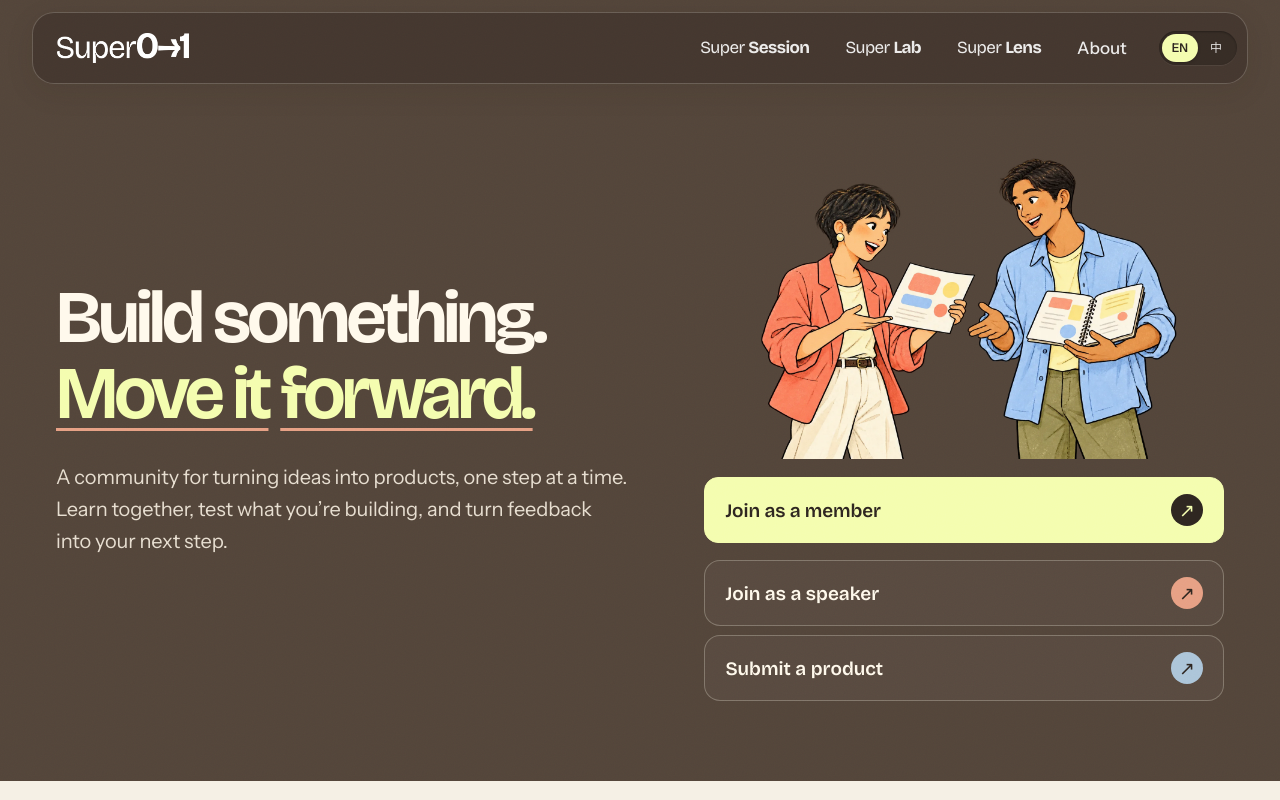
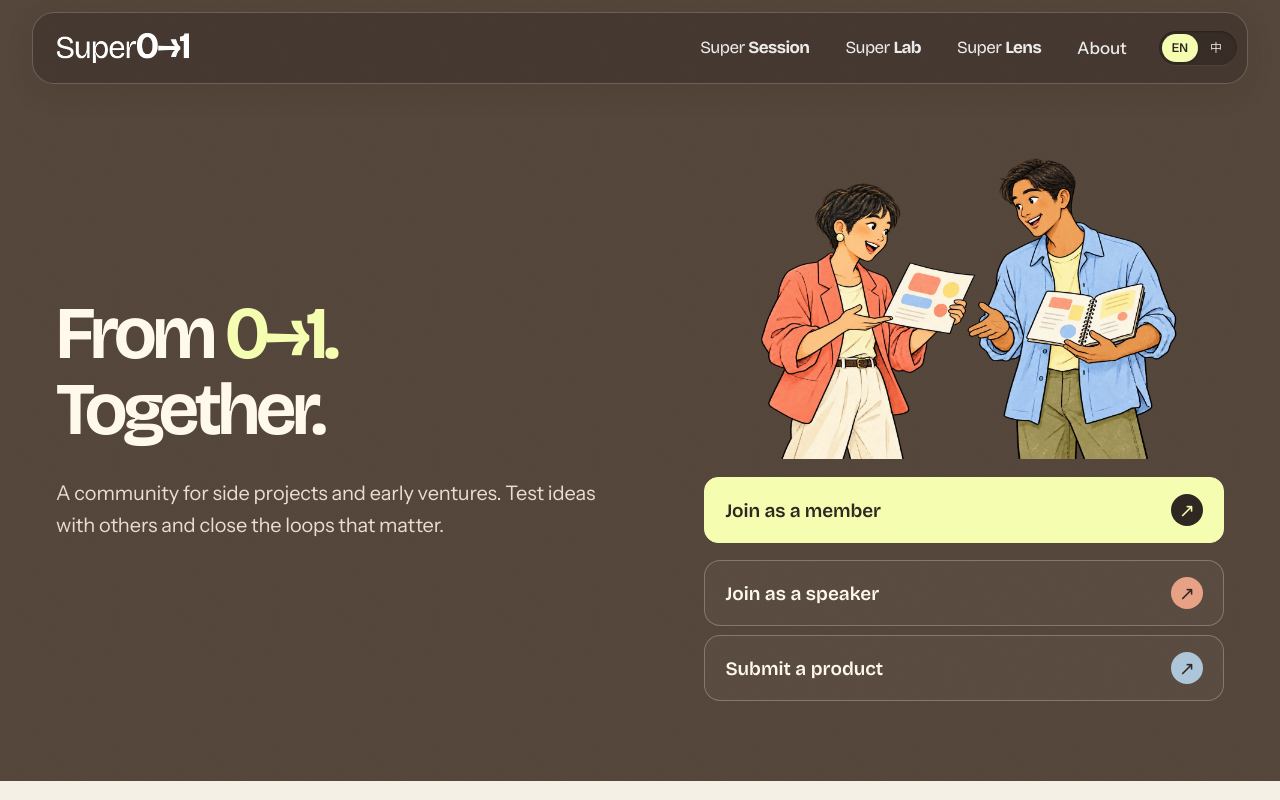
Before and after one commit to qiz029/super0to1-web, a React (Vite) app: page / in a window 1280 px wide. Shown: the top 800 px of the page. Built offline with nearby package versions, Linux system fonts and the light colour scheme.

Commit message:
Focus homepage copy on zero to one and independent ventures

```diff
--- a/src/i18n/messages.ts
+++ b/src/i18n/messages.ts
@@ -2,7 +2,7 @@
 // TypeScript enforces it through `typeof en`.
 const en = {
   mission:
-    'We empower super individuals to move from 0 to 1 — by helping them close the loops that matter.',
+    'From 0 to 1. Close the loops that matter.',
   nav: {
     projects: 'Projects',
     lab: 'Super Lab',
@@ -19,8 +19,8 @@ const en = {
     language: 'Language',
   },
   home: {
-    headline: { plain: ['Build', 'something.'], accent: ['Move it', 'forward.'], gap: ' ' },
-    lede: 'A community for turning ideas into products, one step at a time. Learn together, test what you’re building, and turn feedback into your next step.',
+    headline: { plain: ['From', '0→1.'], accent: ['Together.'], gap: ' ' },
+    lede: 'A community for side projects and early ventures. Test ideas with others and close the loops that matter.',
     attend: 'Join a session',
     bringPrototype: 'Submit a product',
     participate: 'Take part',
@@ -200,7 +200,7 @@ const en = {
 export type Messages = typeof en
 
 const zh: Messages = {
-  mission: '我们助力超级个体实现从 0 到 1——帮他们走完每一个真正重要的闭环。',
+  mission: '从 0 到 1，走通真正重要的闭环。',
   nav: {
     // Program names are shared brand names; interface labels are localized.
     projects: 'Projects',
@@ -218,8 +218,8 @@ const zh: Messages = {
     language: '语言',
   },
   home: {
-    headline: { plain: ['把想法做出来，'], accent: ['再向前一步。'], gap: '' },
-    lede: '一个陪你把想法一步步变成产品的社群。一起学习，带着作品来试，把反馈变成下一步行动。',
+    headline: { plain: ['从', '0→1，'], accent: ['一起把想法做成。'], gap: '' },
+    lede: '一个轻创业与独立项目的社群。和大家一起验证想法，走通真正重要的闭环。',
     attend: '参加共学',
     bringPrototype: '提交产品报名',
     participate: '从这里参与',
--- a/src/pages/Home.tsx
+++ b/src/pages/Home.tsx
@@ -28,7 +28,7 @@ export function Home() {
           <h1 aria-label={words.map((x) => x.w).join(gap)}>
             {words.map(({ w, accent }, i) => (
               <Fragment key={w}>
-                <span className={accent ? 'hero-word is-accent' : 'hero-word'} style={{ ['--i' as string]: i + 1 }} aria-hidden="true">
+                <span className={`hero-word${accent ? ' is-accent' : ''}${w.includes('0→1') ? ' hero-zero' : ''}`} style={{ ['--i' as string]: i + 1 }} aria-hidden="true">
                   {w}
                 </span>
                 {gap}
--- a/src/styles/editorial.css
+++ b/src/styles/editorial.css
@@ -41,13 +41,8 @@
   background: var(--rose);
 }
 .home-hero h1 { font-size: clamp(52px, 5.8vw, 84px); line-height: 1.02; letter-spacing: -.055em; }
-.home-hero .hero-word.is-accent {
-  color: var(--cream);
-  text-decoration: underline;
-  text-decoration-color: var(--rose);
-  text-decoration-thickness: 3px;
-  text-underline-offset: 10px;
-}
+.home-hero .hero-word.is-accent { display: block; color: var(--white); text-decoration: none; }
+.home-hero .hero-zero { color: var(--cream); }
 .home-hero .lede { font-size: 20px; line-height: 1.6; max-width: 29em; margin-top: 30px; }
 .participation { min-width: 0; }
 .home-brand-art { margin: 0 0 18px; overflow: visible; }
```
Also changed, not shown: 1 other file (tests, documents, lock files or other folders).
